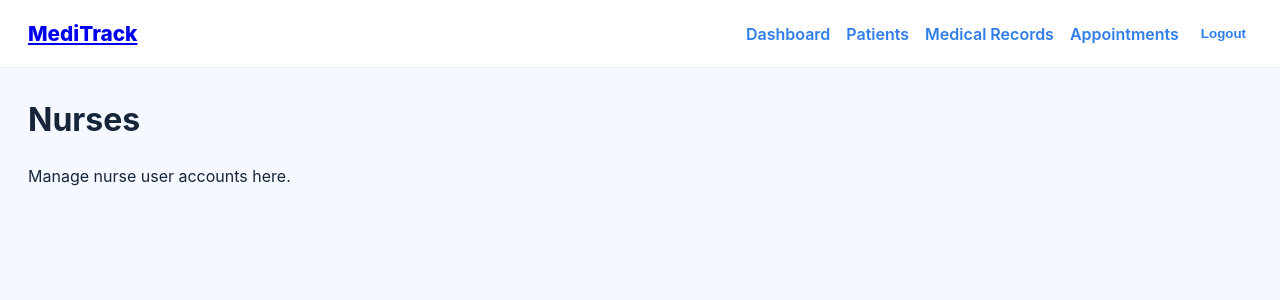
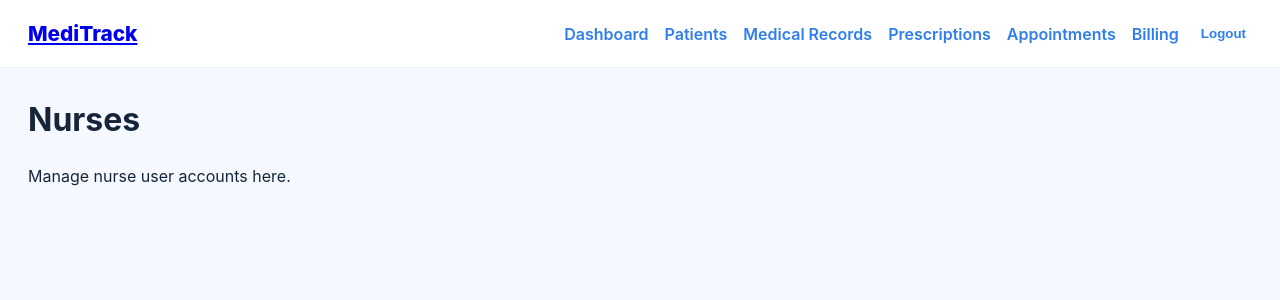
Before and after one commit to elyszely21/MediTrack, a React app in the folder frontend/: page /nurses in a window 1280 px wide. Shown: the top 300 px of the page. Built offline with nearby package versions, Linux system fonts and the light colour scheme; sample sign-in values are in the browser's storage; the HTML template or start-up script is replaced by a standard one.

Commit message:
Wire Prescriptions and Billing routes into navigation

```diff
--- a/frontend/src/App.jsx
+++ b/frontend/src/App.jsx
@@ -12,6 +12,8 @@ import Nurses from './pages/Nurses';
 import RegisterNurse from './pages/RegisterNurse';
 import ProtectedRoute from './components/ProtectedRoute';
 import './App.css';
+import Prescriptions from './pages/Prescriptions';
+import Billing from './pages/Billing';
 
 function App() {
   return (
@@ -27,9 +29,11 @@ function App() {
           <Route path="/patients" element={<Patients />} />
           <Route path="/records" element={<MedicalRecords />} />
           <Route path="/appointments" element={<Appointments />} />
+          <Route path="/billing" element={<Billing />} />
           <Route path="/reports" element={<Reports />} />
           <Route path="/nurses" element={<Nurses />} />
           <Route path="/admin/register-nurse" element={<RegisterNurse />} />
+          <Route path="/prescriptions" element={<Prescriptions />} />
         </Route>
       </Routes>
     </Router>
--- a/frontend/src/components/Navbar.jsx
+++ b/frontend/src/components/Navbar.jsx
@@ -20,7 +20,9 @@ const Navbar = () => {
         <Link to="/dashboard">Dashboard</Link>
         <Link to="/patients">Patients</Link>
         <Link to="/records">Medical Records</Link>
+        <Link to="/prescriptions">Prescriptions</Link>
         <Link to="/appointments">Appointments</Link>
+        <Link to="/billing">Billing</Link>
         {role === 'SUPER_ADMIN' && <Link to="/nurses">Nurses</Link>}
         {role === 'SUPER_ADMIN' && <Link to="/reports">Reports</Link>}
         <button className="logout-button" onClick={handleLogout}>Logout</button>
```
